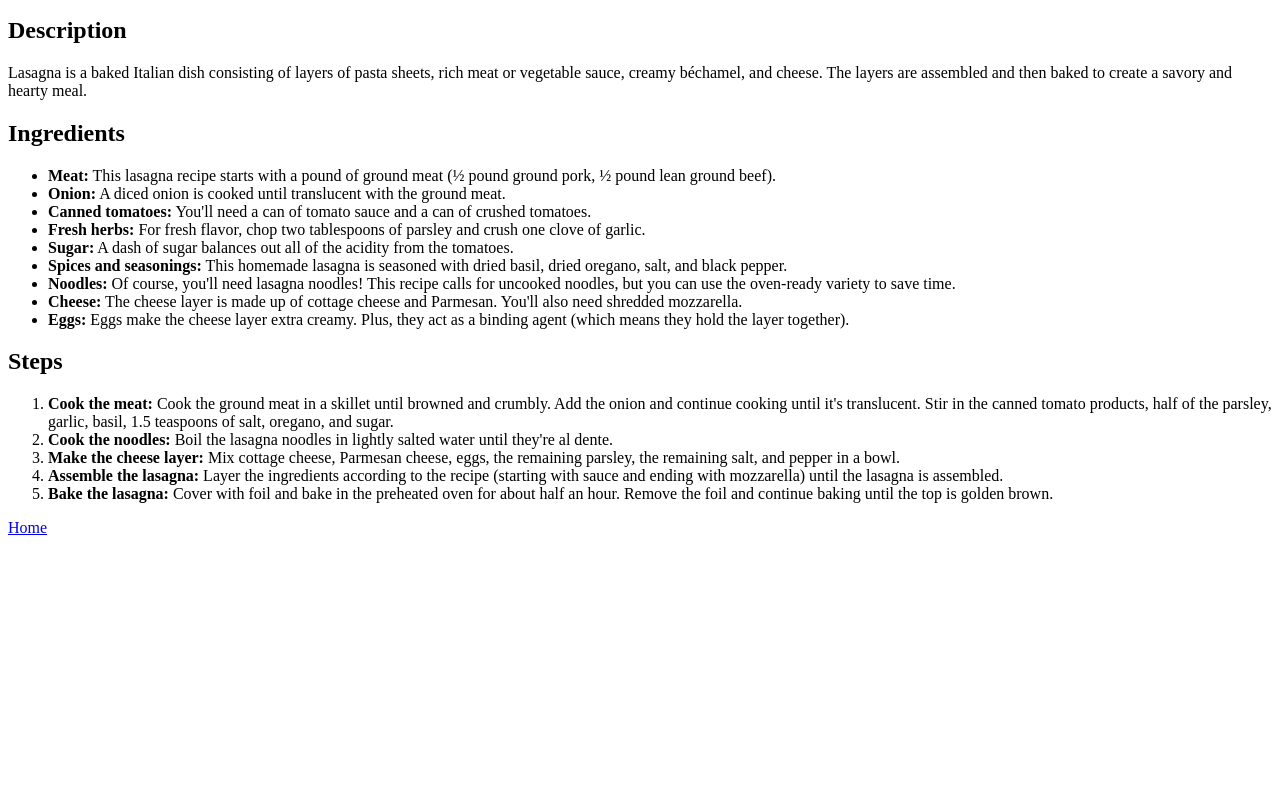
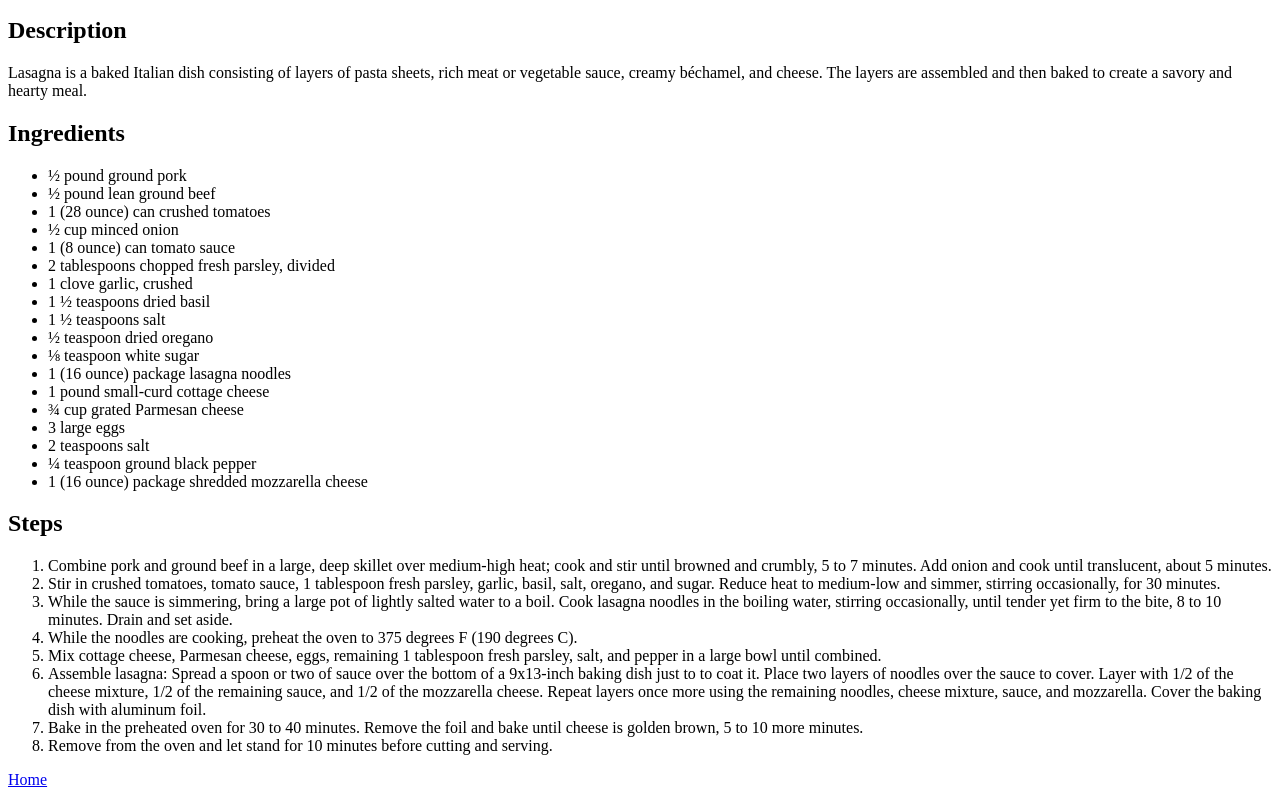
Before and after one commit to markpandan/odin-recipes, a plain HTML site: page recipes/lasagna.html in a window 1280 px wide. Shown: the part 101-898 px from the top of the page. Before the commit the page ends 800 px from the top, so only its background shows below. Drawn offline with Linux system fonts and the light colour scheme.

Commit message:
Update bananas foster, and lasagna content

```diff
--- a/recipes/lasagna.html
+++ b/recipes/lasagna.html
@@ -16,71 +16,67 @@
 
     <h2>Ingredients</h2>
     <ul>
-      <li>
-        <strong>Meat:</strong> This lasagna recipe starts with a pound of ground
-        meat (½ pound ground pork, ½ pound lean ground beef).
-      </li>
-      <li>
-        <strong>Onion:</strong> A diced onion is cooked until translucent with
-        the ground meat.
-      </li>
-      <li>
-        <strong>Canned tomatoes:</strong> You'll need a can of tomato sauce and
-        a can of crushed tomatoes.
-      </li>
-      <li>
-        <strong>Fresh herbs: </strong>For fresh flavor, chop two tablespoons of
-        parsley and crush one clove of garlic.
-      </li>
-      <li>
-        <strong>Sugar:</strong> A dash of sugar balances out all of the acidity
-        from the tomatoes.
-      </li>
-      <li>
-        <strong>Spices and seasonings:</strong> This homemade lasagna is
-        seasoned with dried basil, dried oregano, salt, and black pepper.
-      </li>
-      <li>
-        <strong>Noodles:</strong> Of course, you'll need lasagna noodles! This
-        recipe calls for uncooked noodles, but you can use the oven-ready
-        variety to save time.
-      </li>
-      <li>
-        <strong>Cheese:</strong> The cheese layer is made up of cottage cheese
-        and Parmesan. You'll also need shredded mozzarella.
-      </li>
-      <li>
-        <strong>Eggs:</strong> Eggs make the cheese layer extra creamy. Plus,
-        they act as a binding agent (which means they hold the layer together).
-      </li>
+      <li>½ pound ground pork</li>
+      <li>½ pound lean ground beef</li>
+      <li>1 (28 ounce) can crushed tomatoes</li>
+      <li>½ cup minced onion</li>
+      <li>1 (8 ounce) can tomato sauce</li>
+      <li>2 tablespoons chopped fresh parsley, divided</li>
+      <li>1 clove garlic, crushed</li>
+      <li>1 ½ teaspoons dried basil</li>
+      <li>1 ½ teaspoons salt</li>
+      <li>½ teaspoon dried oregano</li>
+      <li>⅛ teaspoon white sugar</li>
+      <li>1 (16 ounce) package lasagna noodles</li>
+      <li>1 pound small-curd cottage cheese</li>
+      <li>¾ cup grated Parmesan cheese</li>
+      <li>3 large eggs</li>
+      <li>2 teaspoons salt</li>
+      <li>¼ teaspoon ground black pepper</li>
+      <li>1 (16 ounce) package shredded mozzarella cheese</li>
     </ul>
 
     <h2>Steps</h2>
     <ol>
       <li>
-        <strong>Cook the meat:</strong> Cook the ground meat in a skillet until
-        browned and crumbly. Add the onion and continue cooking until it's
-        translucent. Stir in the canned tomato products, half of the parsley,
-        garlic, basil, 1.5 teaspoons of salt, oregano, and sugar.
+        Combine pork and ground beef in a large, deep skillet over medium-high
+        heat; cook and stir until browned and crumbly, 5 to 7 minutes. Add onion
+        and cook until translucent, about 5 minutes.
       </li>
       <li>
-        <strong>Cook the noodles:</strong> Boil the lasagna noodles in lightly
-        salted water until they're al dente.
+        Stir in crushed tomatoes, tomato sauce, 1 tablespoon fresh parsley,
+        garlic, basil, salt, oregano, and sugar. Reduce heat to medium-low and
+        simmer, stirring occasionally, for 30 minutes.
       </li>
       <li>
-        <strong>Make the cheese layer:</strong> Mix cottage cheese, Parmesan
-        cheese, eggs, the remaining parsley, the remaining salt, and pepper in a
-        bowl.
+        While the sauce is simmering, bring a large pot of lightly salted water
+        to a boil. Cook lasagna noodles in the boiling water, stirring
+        occasionally, until tender yet firm to the bite, 8 to 10 minutes. Drain
+        and set aside.
       </li>
       <li>
-        <strong>Assemble the lasagna:</strong> Layer the ingredients according
-        to the recipe (starting with sauce and ending with mozzarella) until the
-        lasagna is assembled.
+        While the noodles are cooking, preheat the oven to 375 degrees F (190
+        degrees C).
       </li>
       <li>
-        <strong>Bake the lasagna:</strong> Cover with foil and bake in the
-        preheated oven for about half an hour. Remove the foil and continue
-        baking until the top is golden brown.
+        Mix cottage cheese, Parmesan cheese, eggs, remaining 1 tablespoon fresh
+        parsley, salt, and pepper in a large bowl until combined.
+      </li>
+      <li>
+        Assemble lasagna: Spread a spoon or two of sauce over the bottom of a
+        9x13-inch baking dish just to to coat it. Place two layers of noodles
+        over the sauce to cover. Layer with 1/2 of the cheese mixture, 1/2 of
+        the remaining sauce, and 1/2 of the mozzarella cheese. Repeat layers
+        once more using the remaining noodles, cheese mixture, sauce, and
+        mozzarella. Cover the baking dish with aluminum foil.
+      </li>
+      <li>
+        Bake in the preheated oven for 30 to 40 minutes. Remove the foil and
+        bake until cheese is golden brown, 5 to 10 more minutes.
+      </li>
+      <li>
+        Remove from the oven and let stand for 10 minutes before cutting and
+        serving.
       </li>
     </ol>
 
```
Also changed, not shown: recipes/bananas-foster.html (+14 -27 lines).
